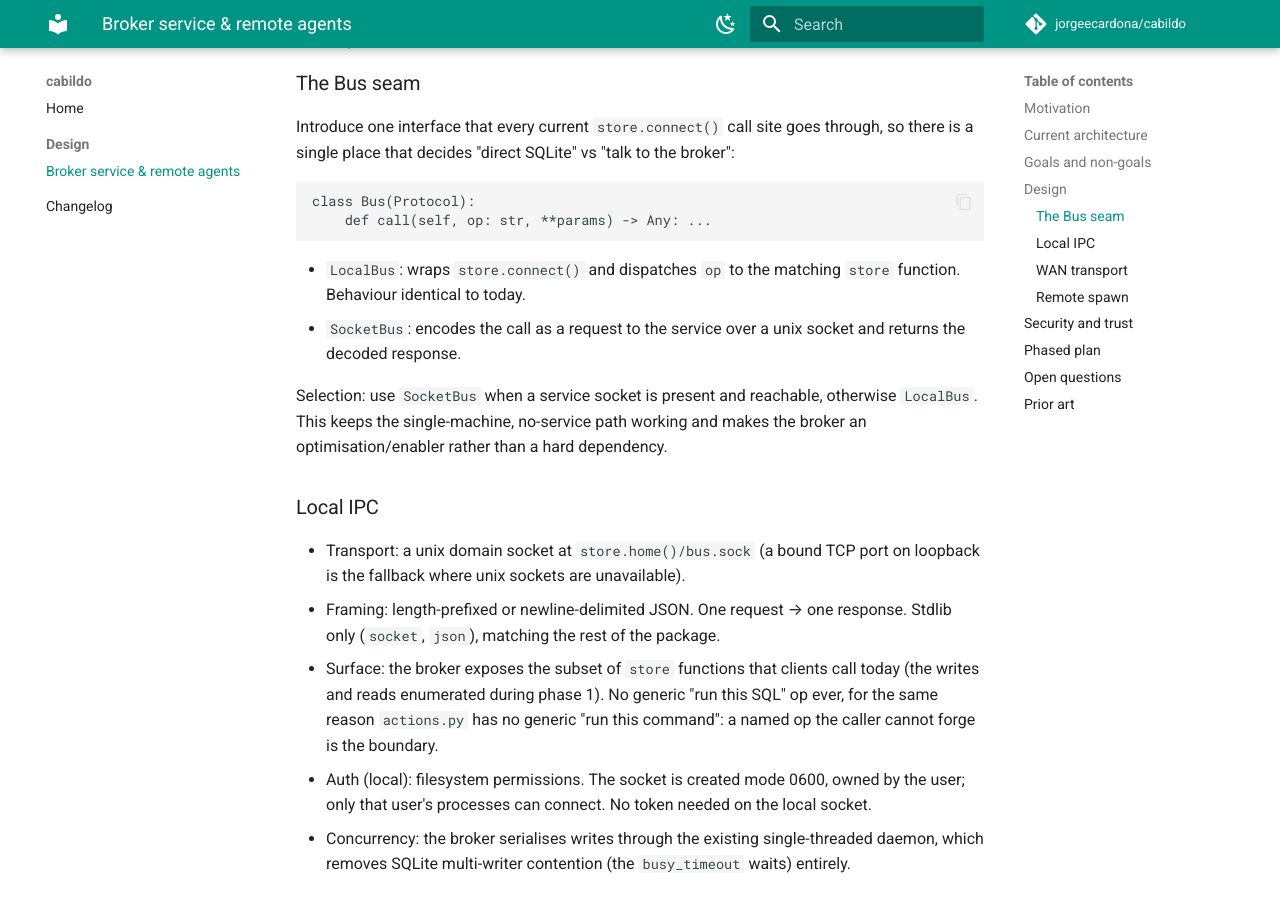
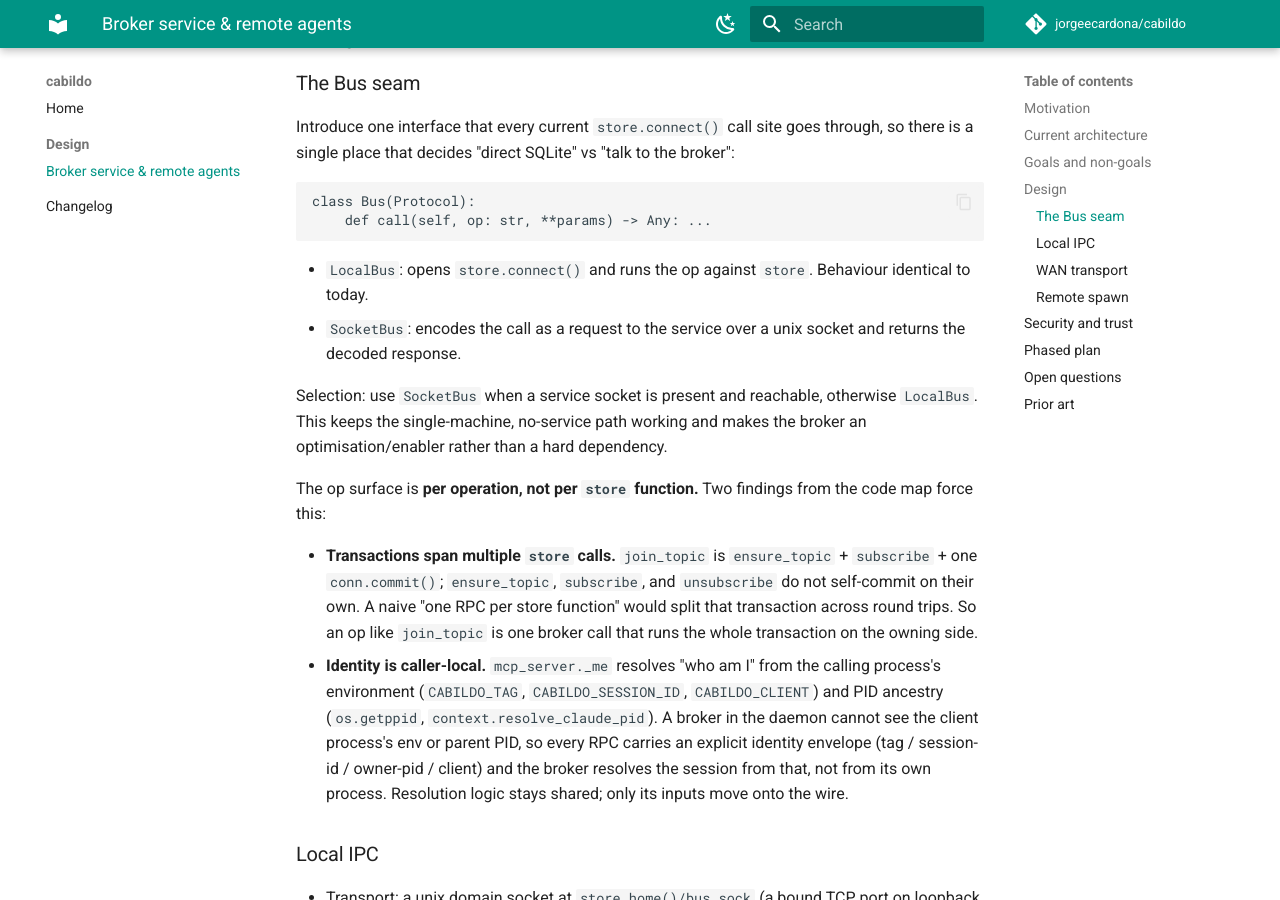
Before and after one commit to jorgeecardona/cabildo, an MkDocs documentation site: the page built from docs/design/broker-service.md, in a window 1280 px wide and 900 px high, scrolled down 1784 px. Built offline with MkDocs 1.6.1 and Material for MkDocs 9.7.7, drawn with Linux system fonts in a browser that asks for light colours; comment, search, counter and statistics services are not loaded; some of the changed text lies outside the part shown.

Commit message:
docs: fold the architecture-map findings into the broker design
The store-surface map turned up two constraints that reshape phase 1:
identity is resolved from the calling process's env + PID (CABILDO_TAG,
CABILDO_SESSION_ID, getppid), so the broker cannot derive it and every RPC must
carry an explicit identity envelope; and topic-membership spans one caller-owned
transaction (ensure_topic + subscribe + commit), so the op surface is per
operation, not per store function. Also record that the daemon already holds a
long-lived connection and is single-threaded, so the socket listener runs on its
own accept thread without breaking the serial-intents invariant. Phase 1 is now
additive-first (land bus.py + LocalBus + tests, reads then writes, migrate call
sites last).

````diff
--- a/docs/design/broker-service.md
+++ b/docs/design/broker-service.md
@@ -84,14 +84,31 @@ class Bus(Protocol):
     def call(self, op: str, **params) -> Any: ...
 ```
 
-- `LocalBus`: wraps `store.connect()` and dispatches `op` to the matching
-  `store` function. Behaviour identical to today.
+- `LocalBus`: opens `store.connect()` and runs the op against `store`. Behaviour
+  identical to today.
 - `SocketBus`: encodes the call as a request to the service over a unix socket
   and returns the decoded response.
 
 Selection: use `SocketBus` when a service socket is present and reachable,
 otherwise `LocalBus`. This keeps the single-machine, no-service path working and
 makes the broker an optimisation/enabler rather than a hard dependency.
+
+The op surface is **per operation, not per `store` function.** Two findings from
+the code map force this:
+
+- **Transactions span multiple `store` calls.** `join_topic` is
+  `ensure_topic` + `subscribe` + one `conn.commit()`; `ensure_topic`,
+  `subscribe`, and `unsubscribe` do not self-commit on their own. A naive "one
+  RPC per store function" would split that transaction across round trips. So an
+  op like `join_topic` is one broker call that runs the whole transaction on the
+  owning side.
+- **Identity is caller-local.** `mcp_server._me` resolves "who am I" from the
+  calling process's environment (`CABILDO_TAG`, `CABILDO_SESSION_ID`,
+  `CABILDO_CLIENT`) and PID ancestry (`os.getppid`, `context.resolve_claude_pid`).
+  A broker in the daemon cannot see the client process's env or parent PID, so
+  every RPC carries an explicit identity envelope (tag / session-id / owner-pid /
+  client) and the broker resolves the session from that, not from its own
+  process. Resolution logic stays shared; only its inputs move onto the wire.
 
 ### Local IPC
 
@@ -162,12 +179,18 @@ single-machine model never needed. Rules:
 Each phase keeps `make check` green and lands as its own commit. No push.
 
 - [ ] **Phase 0 — this design doc.** Committed; nav updated.
-- [ ] **Phase 1 — the Bus seam.** Introduce the `Bus` interface and `LocalBus`,
-  route the current `store.connect()` call sites through it. No behaviour change;
-  `LocalBus` is direct SQLite. Enumerate the exact store op surface here.
+- [ ] **Phase 1 — the Bus seam.** Land `bus.py` additively: the `Bus` protocol,
+  the op surface (per operation, with an explicit identity envelope), and
+  `LocalBus` backed by `store`, with tests, touching no existing call site yet.
+  Start with the reads (no transaction caveat), then the self-committing writes,
+  then the multi-call transactional ops (`join_topic`/`leave_topic`). Migrate the
+  call sites to the seam only once the surface is proven, so each step stays green.
 - [ ] **Phase 2 — the broker server.** Add a unix-socket server to the service
-  daemon that dispatches ops to `store`, plus `SocketBus`. Behind a flag; default
-  stays `LocalBus`.
+  daemon that dispatches ops to `store`, plus `SocketBus`. The daemon is
+  single-threaded by design (the intents queue must serialise), and it already
+  holds one long-lived `store.connect()`; the listener runs on its own accept
+  thread and hands work to the owning side without breaking the serial-intents
+  invariant. Behind a flag; default stays `LocalBus`.
 - [ ] **Phase 3 — clients prefer the socket.** MCP server and hooks select
   `SocketBus` when the service socket is live, else fall back to `LocalBus`.
 - [ ] **Phase 4 — WAN sync.** Service-to-service pull over explicit peer
````
